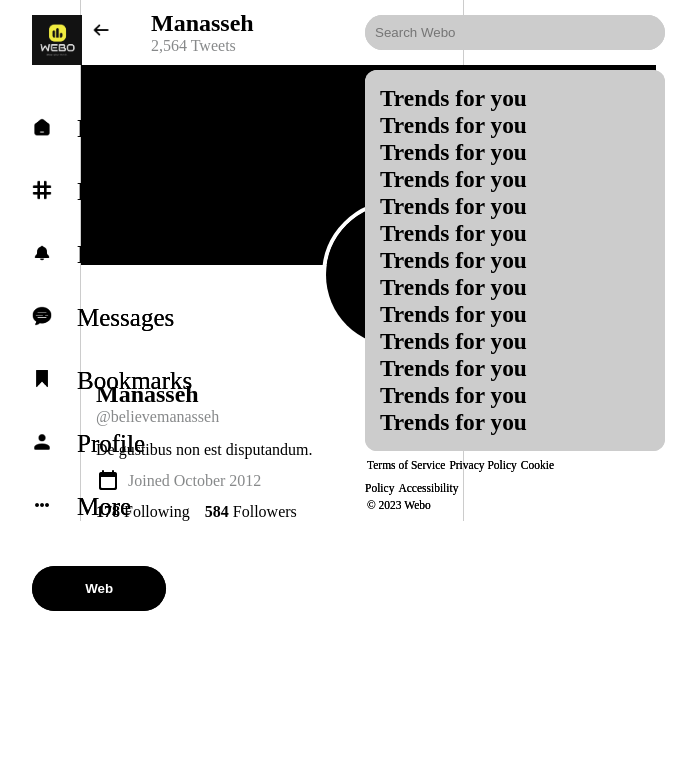
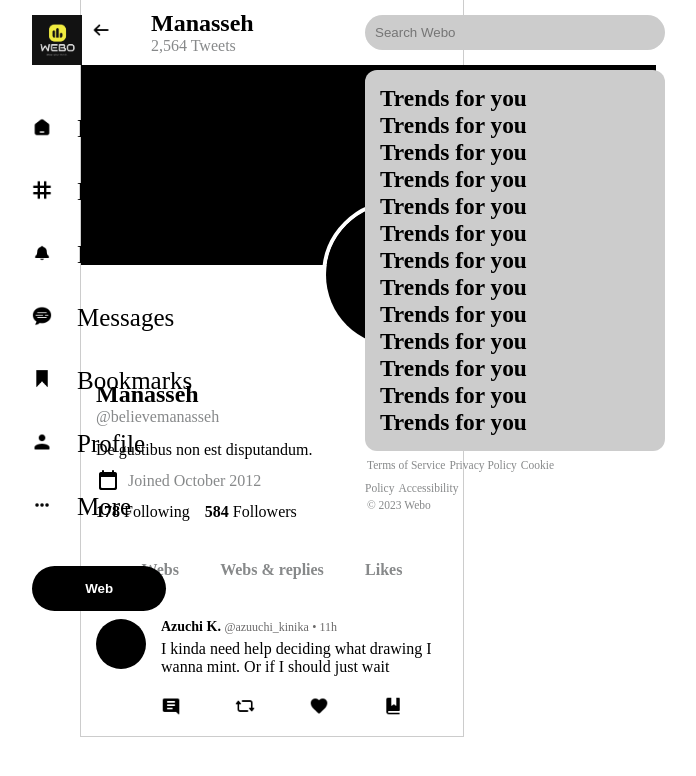
Before and after one commit to believemanasseh/webo, a Next.js app: page /profile in a window 1280 px wide. Shown: the top 776 px of the page, without its empty margins (368-1064 px from the left). Built offline with nearby package versions, Linux system fonts and the light colour scheme.

Commit message:
refactor profile page

```diff
--- /dev/null
+++ b/components/Webs/Webs.jsx
@@ -0,0 +1,65 @@
+import Image from 'next/image';
+import styles from '@/styles/Home.module.css';
+
+import black from '@/public/black.png';
+import bookmark from '@/public/bookmark.png';
+import comment from '@/public/comment.png';
+import favorite from '@/public/favorite.png';
+import retwitch from '@/public/retwitch.png';
+
+export default function Webs(props) {
+	return (
+		<>
+			<div className={styles.feed}>
+				<div>
+					<Image
+						className={styles.profilePic}
+						src={black}
+						alt='user pic'
+						height={50}
+						width={50}
+					/>
+				</div>
+				<div>
+					<h6>
+						Azuchi K. <span>@azuuchi_kinika</span> <span>&#x2022; 11h</span>
+					</h6>
+					<p>
+						I kinda need help deciding what drawing I wanna mint. Or if I should
+						just wait
+					</p>
+					<span className={styles.actions}>
+						<Image
+							className={styles.actionBtn}
+							src={comment}
+							alt='comment on post'
+							height={20}
+							width={20}
+						/>
+						<Image
+							className={styles.actionBtn}
+							src={retwitch}
+							alt='retwitch post'
+							height={20}
+							width={20}
+						/>
+						<Image
+							className={styles.actionBtn}
+							src={favorite}
+							alt='like post'
+							height={20}
+							width={20}
+						/>
+						<Image
+							className={styles.actionBtn}
+							src={bookmark}
+							alt='bookmark post'
+							height={20}
+							width={20}
+						/>
+					</span>
+				</div>
+			</div>
+		</>
+	);
+}
--- a/pages/profile/index.jsx
+++ b/pages/profile/index.jsx
@@ -3,8 +3,7 @@ import Image from 'next/image';
 import styled from 'styled-components';
 
 import Layout from '@/components/Layout/Layout';
-import Navbar from '@/components/Navbar/Navbar';
-import Sidebar from '@/components/Sidebar/Sidebar';
+import Webs from '@/components/Webs/Webs.jsx';
 
 import black from '@/public/black.png';
 import calendar from '@/public/calendar.png';
@@ -13,7 +12,6 @@ import leftArrow from '@/public/left.png';
 export default function Profile() {
 	return (
 		<Layout>
-			<Navbar />
 			<StyledProfile>
 				<div className='profileHeader'>
 					<div>
@@ -62,8 +60,17 @@ export default function Profile() {
 						</div>
 					</div>
 				</div>
+				<main>
+					<div className='mainHeader'>
+						<h4>Webs</h4>
+						<h4>Webs & replies</h4>
+						<h4>Likes</h4>
+					</div>
+				</main>
+				<div className='webs'>
+					<Webs />
+				</div>
 			</StyledProfile>
-			<Sidebar />
 		</Layout>
 	);
 }
@@ -161,4 +168,11 @@ const StyledProfile = styled.div`
 	.followersCount {
 		font-weight: 600;
 	}
+
+	.mainHeader {
+		display: flex;
+		justify-content: space-around;
+		margin: 40px;
+		color: var(--font-two);
+	}
 `;
--- a/styles/globals.css
+++ b/styles/globals.css
@@ -1,38 +1,20 @@
 :root {
     --max-width: 1100px;
     --border-radius: 25px;
-	--font-mono: ui-monospace, Menlo, Monaco, 'Cascadia Mono', 'Segoe UI Mono',
-		'Roboto Mono', 'Oxygen Mono', 'Ubuntu Monospace', 'Source Code Pro',
-		'Fira Mono', 'Droid Sans Mono', 'Courier New', monospace;
+    --font-mono: ui-monospace, Menlo, Monaco, 'Cascadia Mono', 'Segoe UI Mono', 'Roboto Mono', 'Oxygen Mono', 'Ubuntu Monospace', 'Source Code Pro', 'Fira Mono', 'Droid Sans Mono', 'Courier New', monospace;
     --foreground-rgb: 0, 0, 0;
     --background-start-rgb: 214, 219, 220;
     --background-end-rgb: 255, 255, 255;
-	--primary-glow: conic-gradient(
-		from 180deg at 50% 50%,
-		#16abff33 0deg,
-		#0885ff33 55deg,
-		#54d6ff33 120deg,
-		#0071ff33 160deg,
-		transparent 360deg
-	);
-	--secondary-glow: radial-gradient(
-		rgba(255, 255, 255, 1),
-		rgba(255, 255, 255, 0)
-	);
+    --primary-glow: conic-gradient( from 180deg at 50% 50%, #16abff33 0deg, #0885ff33 55deg, #54d6ff33 120deg, #0071ff33 160deg, transparent 360deg);
+    --secondary-glow: radial-gradient( rgba(255, 255, 255, 1), rgba(255, 255, 255, 0));
     --primary-color: #000000;
+    --font-one: #000000;
+    --font-two: #87898a;
     --primary-color-lighter: #252625;
     --secondary-color: #f5f125;
     --tile-start-rgb: 239, 245, 249;
     --tile-end-rgb: 228, 232, 233;
-	--tile-border: conic-gradient(
-		#00000080,
-		#00000040,
-		#00000030,
-		#00000020,
-		#00000010,
-		#00000010,
-		#00000080
-	);
+    --tile-border: conic-gradient( #00000080, #00000040, #00000030, #00000020, #00000010, #00000010, #00000080);
     --callout-rgb: 238, 240, 241;
     --callout-border-rgb: 172, 175, 176;
     --card-rgb: 180, 185, 188;
@@ -45,23 +27,10 @@
         --background-start-rgb: 0, 0, 0;
         --background-end-rgb: 0, 0, 0;
         --primary-glow: radial-gradient(rgba(1, 65, 255, 0.4), rgba(1, 65, 255, 0));
-		--secondary-glow: linear-gradient(
-			to bottom right,
-			rgba(1, 65, 255, 0),
-			rgba(1, 65, 255, 0),
-			rgba(1, 65, 255, 0.3)
-		);
+        --secondary-glow: linear-gradient( to bottom right, rgba(1, 65, 255, 0), rgba(1, 65, 255, 0), rgba(1, 65, 255, 0.3));
         --tile-start-rgb: 2, 13, 46;
         --tile-end-rgb: 2, 5, 19;
-		--tile-border: conic-gradient(
-			#ffffff80,
-			#ffffff40,
-			#ffffff30,
-			#ffffff20,
-			#ffffff10,
-			#ffffff10,
-			#ffffff80
-		);
+        --tile-border: conic-gradient( #ffffff80, #ffffff40, #ffffff30, #ffffff20, #ffffff10, #ffffff10, #ffffff80);
         --callout-rgb: 20, 20, 20;
         --callout-border-rgb: 108, 108, 108;
         --card-rgb: 100, 100, 100;
```
Also changed, not shown: pages/index.jsx (+4 -60 lines). Lines whose indentation alone changed are shown as unchanged.
